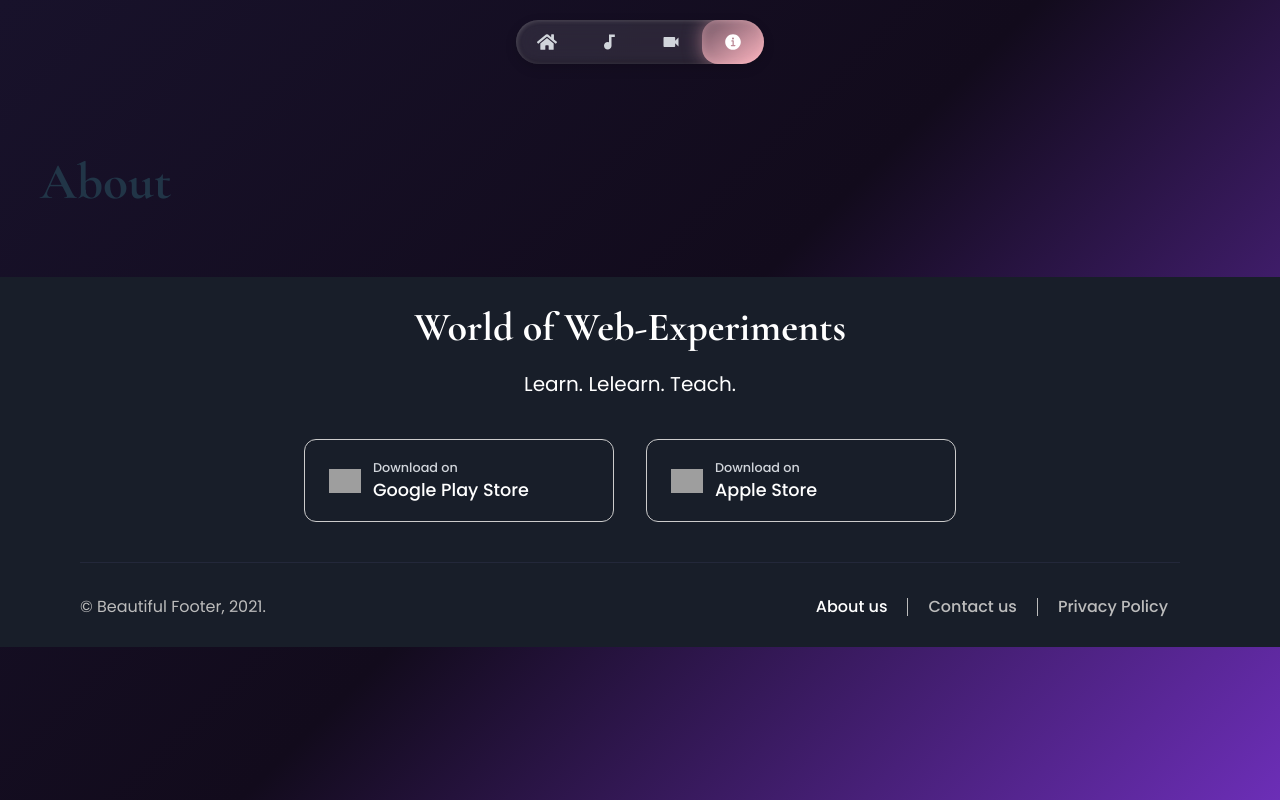
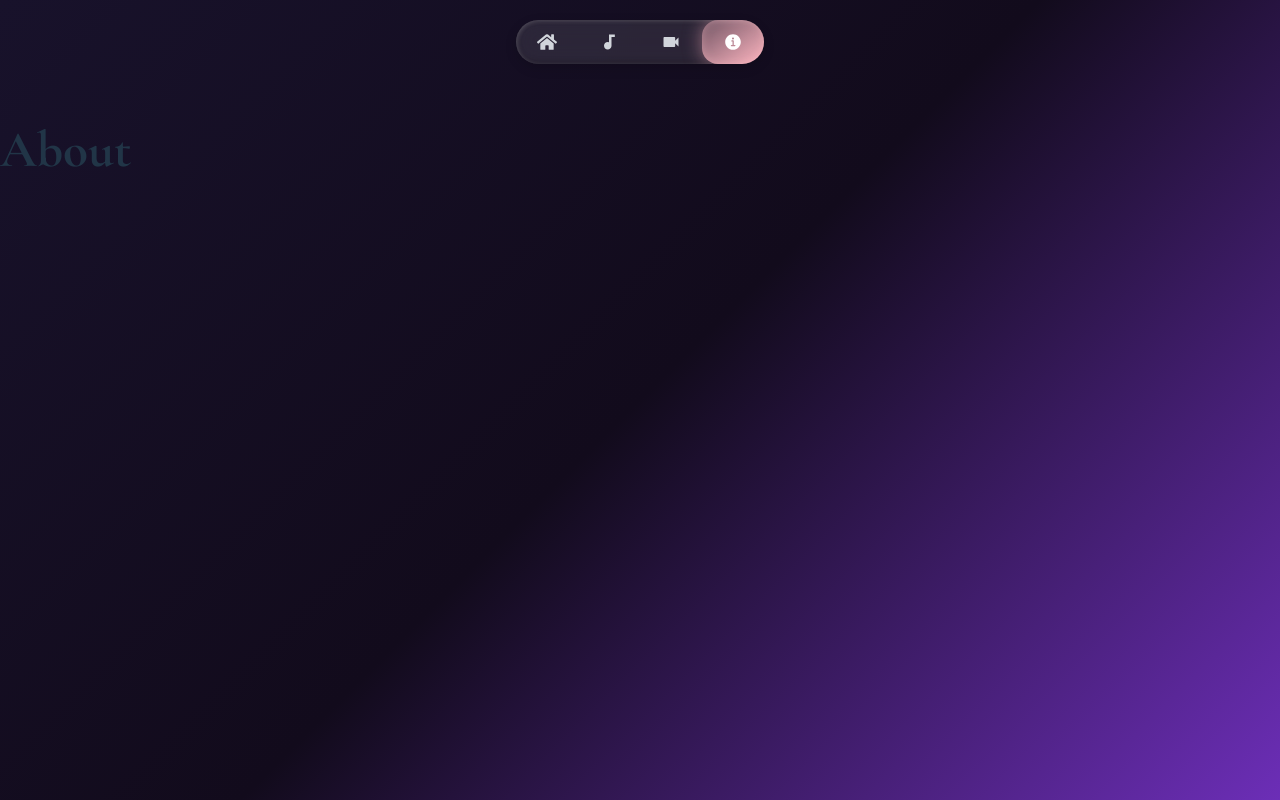
Before and after one commit to amjithos/creatorlab, a React (Vite) app: page /about in a window 1280 px wide. Built offline with nearby package versions, Linux system fonts and the light colour scheme; grey boxes are pictures that could not be loaded.

Commit message:
Creatorlab V1.0.3

```diff
--- a/src/components/Footer.jsx
+++ b/src/components/Footer.jsx
@@ -18,6 +18,8 @@ const Footer = () => {
     background: '#181e29',
     color: '#fff',
     padding: 0,
+    margin: 0,
+    border: 'none',
   };
   const containerStyle = {
     maxWidth: isMobile ? '100%' : '1100px',
@@ -134,7 +136,7 @@ const Footer = () => {
       <div style={containerStyle}>
         <div style={centerTextStyle}>
           <h2 style={headingStyle}>World of Web-Experiments</h2>
-          <p style={subTextStyle}>Learn. Lelearn. Teach.</p>
+          <p style={subTextStyle}>Learn. Relearn. Teach.</p>
           <div style={downloadRowStyle}>
             <a
               href="#"
@@ -189,7 +191,7 @@ const Footer = () => {
           </div>
         </div>
         <div style={bottomRowStyle}>
-          <p style={{margin: 0}}>&copy; Beautiful Footer, 2021.</p>
+          <p style={{margin: 0}}>&copy; Creatorlab V1.0.3</p>
           <div style={linksRowStyle}>
             {footerLinks.map((link, idx) => (
               <React.Fragment key={link.name}>
--- a/src/components/Navbar.jsx
+++ b/src/components/Navbar.jsx
@@ -9,7 +9,7 @@ import useWindowWidth from '../hooks/useWindowWidth';
 const navItems = [
   { id: 'nav-home', label: 'Home', value: 'home', icon: FaHome, path: '/' },
   { id: 'nav-audio', label: 'Audio', value: 'audio', icon: MdAudiotrack, path: '/audio' },
-  { id: 'nav-video', label: 'Video', value: 'video', icon: MdVideocam, path: '/video' },
+  { id: 'nav-video', label: 'Video', value: 'video', icon: MdVideocam, path: '/videos' },
   { id: 'nav-about', label: 'About', value: 'about', icon: IoInformationCircle, path: '/about' },
 ];
 
--- a/src/pages/About.jsx
+++ b/src/pages/About.jsx
@@ -1,11 +1,12 @@
 import React from 'react'
 
+const NAV_HEIGHT = 88; // px
 const About = () => {
   return (
-    <div className="page-container">
+    <div style={{ minHeight: `calc(100vh - ${NAV_HEIGHT}px)`, display: 'flex', flexDirection: 'column', justifyContent: 'flex-start' }}>
       <h1>About</h1>
     </div>
   )
 }
 
-export default About
+export default About;
--- a/src/pages/Audio.jsx
+++ b/src/pages/Audio.jsx
@@ -1,8 +1,9 @@
 import React from 'react'
 
+const NAV_HEIGHT = 88; // px
 const Audio = () => {
   return (
-    <div className="page-container">
+    <div style={{ minHeight: `calc(100vh - ${NAV_HEIGHT}px)`, display: 'flex', flexDirection: 'column', justifyContent: 'flex-start' }}>
       <h1>Audio</h1>
     </div>
   )
--- a/src/pages/Home.jsx
+++ b/src/pages/Home.jsx
@@ -1,10 +1,10 @@
 import React from 'react'
-import Carousel from '../components/Carousel'
+// import Carousel from '../components/Carousel'
 
 const Home = () => {
   return (
     <div className="home-root">
-      <Carousel />
+      {/* <Carousel /> */}
       <h1>Home</h1>
     </div>
   )
--- a/src/pages/Videos.jsx
+++ b/src/pages/Videos.jsx
@@ -1,11 +1,12 @@
 import React from 'react'
 
+const NAV_HEIGHT = 88; // px
 const Videos = () => {
   return (
-    <div className="page-container">
+    <div style={{ minHeight: `calc(100vh - ${NAV_HEIGHT}px)`, display: 'flex', flexDirection: 'column', justifyContent: 'flex-start' }}>
       <h1>Videos</h1>
     </div>
   )
 }
 
-export default Videos
+export default Videos;
```
